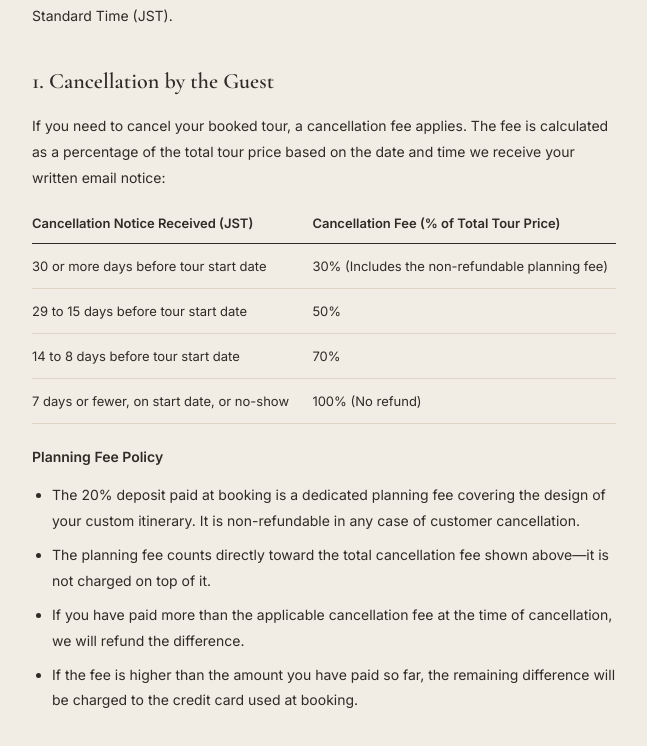
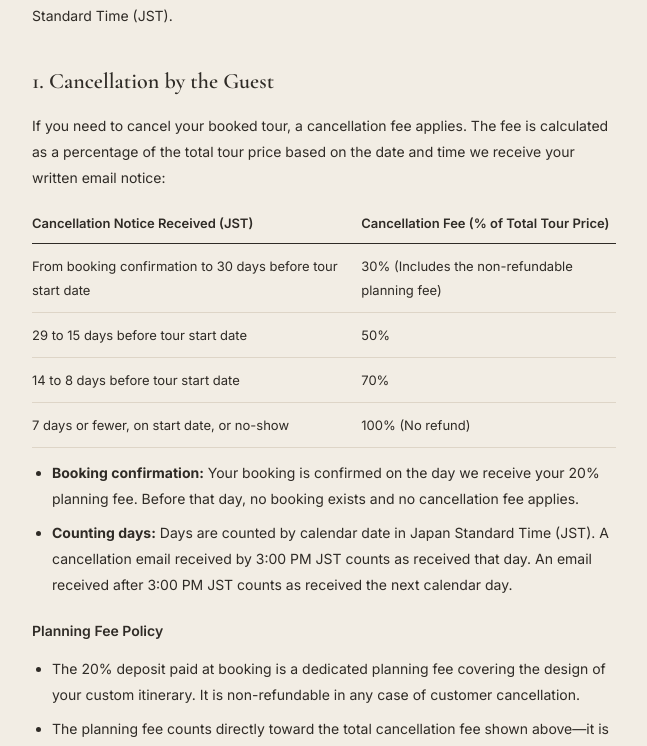
Before and after one commit to TomiPaajanen/hikari-website-tourist, a Next.js app: page /cancellation in a window 1280 px wide. Shown: the part 391-1137 px from the top of the page, without its empty margins (316-963 px from the left). Built offline with nearby package versions, Linux system fonts and the light colour scheme; a web font is replaced by a local one.

Commit message:
feat: link plan buttons to sign-up page and clarify booking terms

```diff
--- a/src/app/cancellation/page.tsx
+++ b/src/app/cancellation/page.tsx
@@ -6,7 +6,7 @@ export const metadata: Metadata = {
 };
 
 const cancellationFees = [
-  { notice: "30 or more days before tour start date", fee: "30% (Includes the non-refundable planning fee)" },
+  { notice: "From booking confirmation to 30 days before tour start date", fee: "30% (Includes the non-refundable planning fee)" },
   { notice: "29 to 15 days before tour start date", fee: "50%" },
   { notice: "14 to 8 days before tour start date", fee: "70%" },
   { notice: "7 days or fewer, on start date, or no-show", fee: "100% (No refund)" },
@@ -46,6 +46,19 @@ export default function CancellationPage() {
             ))}
           </tbody>
         </table>
+        <LegalList
+          items={[
+            <>
+              <b>Booking confirmation:</b> Your booking is confirmed on the day we receive your 20% planning fee.
+              Before that day, no booking exists and no cancellation fee applies.
+            </>,
+            <>
+              <b>Counting days:</b> Days are counted by calendar date in Japan Standard Time (JST). A cancellation
+              email received by 3:00 PM JST counts as received that day. An email received after 3:00 PM JST counts as
+              received the next calendar day.
+            </>,
+          ]}
+        />
 
         <h3 className="mt-2 font-semibold">Planning Fee Policy</h3>
         <LegalList
--- a/src/app/terms/page.tsx
+++ b/src/app/terms/page.tsx
@@ -97,7 +97,8 @@ export default function TermsPage() {
               <b>No Travel Agency Services:</b> As outlined in our Booking Terms, TOIRO Journeys provides private
               guiding and custom itinerary design. We do not operate as a licensed travel agency or booking agent
               for third-party accommodation, transport, or flight services. Any reservations made with third-party
-              providers based on information on our Site are strictly between you and the respective provider.
+              providers based on information on our Site are strictly between you and the respective provider. Tours
+              sold by our licensed travel agency partners are booked and operated under that agency’s terms.
             </>,
           ]}
         />
--- a/src/components/experiences.tsx
+++ b/src/components/experiences.tsx
@@ -2,6 +2,7 @@ import Image from "next/image";
 import type { CSSProperties } from "react";
 import { getInterest, interests, type Interest, type InterestId } from "@/lib/interests";
 import { ButtonLink, Eyebrow, SectionHeading, sectionClass } from "@/components/ui";
+import { SIGNUP_URL } from "@/lib/links";
 
 // Bubble centres sit on a circle whose radius is this percentage of the diagram width.
 const RING_RADIUS = 34.29;
@@ -213,7 +214,7 @@ export function Experiences() {
         <p className="font-serif text-xl italic">
           Every itinerary is an example. We build yours around your interest.
         </p>
-        <ButtonLink href="#plan" className="px-8 py-[15px] text-sm">
+        <ButtonLink href={SIGNUP_URL} className="px-8 py-[15px] text-sm">
           Plan your trip with us
         </ButtonLink>
       </div>
--- a/src/components/plan-trip.tsx
+++ b/src/components/plan-trip.tsx
@@ -1,5 +1,6 @@
 import Image from "next/image";
 import { ButtonLink, sectionClass } from "@/components/ui";
+import { SIGNUP_URL } from "@/lib/links";
 
 const benefits = [
   "A chance for us to hear what you are looking for",
@@ -57,7 +58,7 @@ export function PlanTrip() {
           </div>
         </div>
 
-        <ButtonLink href="#guide"className="mt-9 px-9 py-[17px] text-[15px] font-medium">
+        <ButtonLink href={SIGNUP_URL} className="mt-9 px-9 py-[17px] text-[15px] font-medium">
           Plan your trip with us
         </ButtonLink>
       </div>
--- /dev/null
+++ b/src/lib/links.ts
@@ -0,0 +1,2 @@
+// MailerLite sign-up page for travellers who want help planning a trip.
+export const SIGNUP_URL = "https://toiro-journeys-udpkv8.subscribepage.io/";
```
